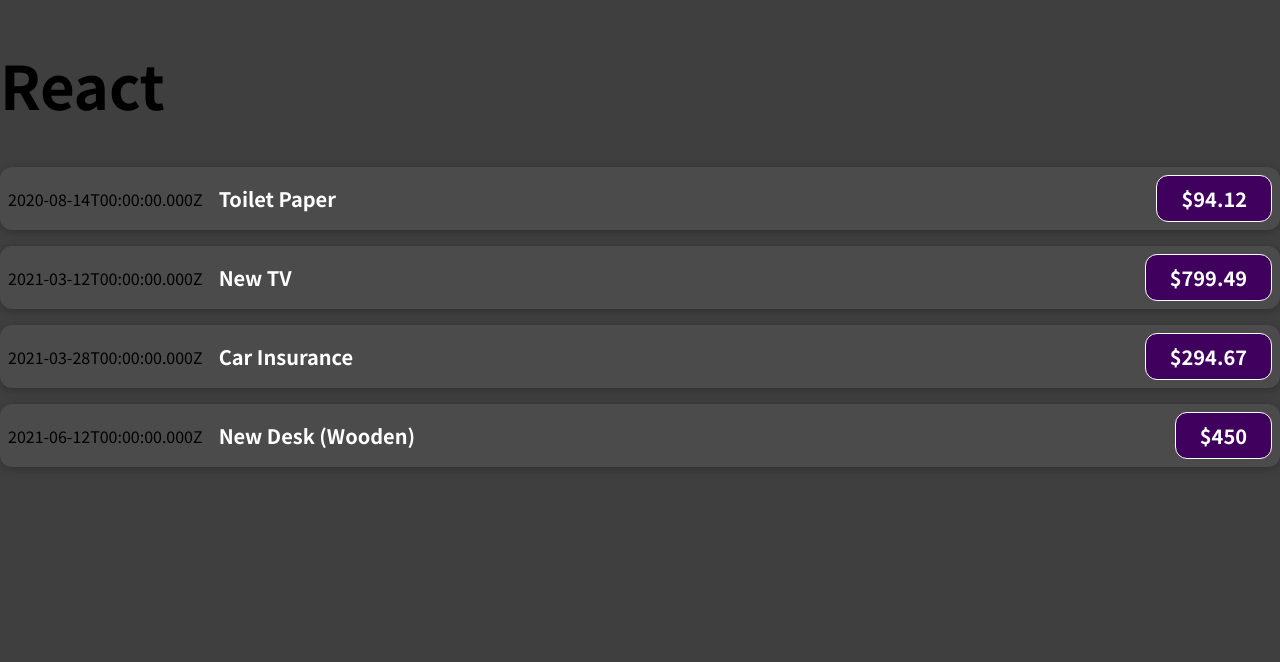
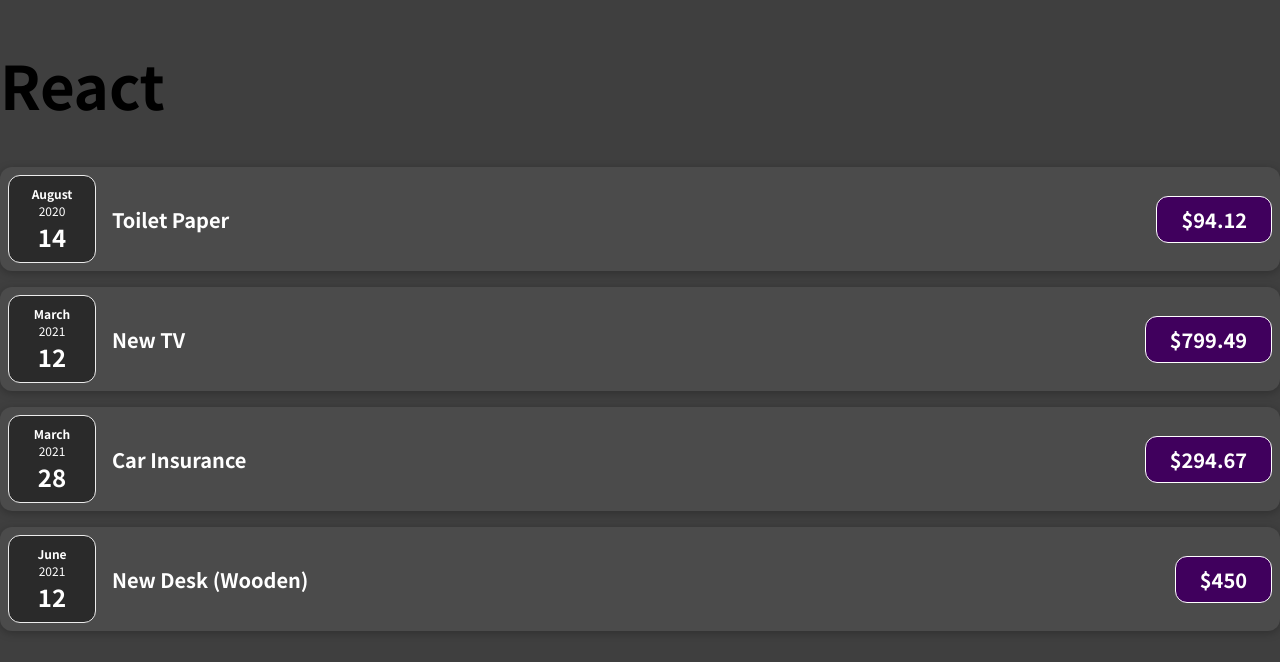
Before and after one commit to Saba-Var/Expense-tracker, a JavaScript app: page / in a window 1280 px wide. Shown: the top 662 px of the page. Built offline with nearby package versions, Linux system fonts and the light colour scheme.

Commit message:
add new component and refactor code

```diff
--- a/src/App.js
+++ b/src/App.js
@@ -30,22 +30,22 @@
         title={expenses[0].title}
         amount={expenses[0].amount}
         date={expenses[0].date}
-      ></ExpenseItem>
+      />
       <ExpenseItem
         title={expenses[1].title}
         amount={expenses[1].amount}
         date={expenses[1].date}
-      ></ExpenseItem>
+      />
       <ExpenseItem
         title={expenses[2].title}
         amount={expenses[2].amount}
         date={expenses[2].date}
-      ></ExpenseItem>
+      />
       <ExpenseItem
         title={expenses[3].title}
         amount={expenses[3].amount}
         date={expenses[3].date}
-      ></ExpenseItem>
+      />
     </div>
   );
 }
--- /dev/null
+++ b/src/components/ExpenseDate.css
@@ -0,0 +1,26 @@
+.expense-date {
+  display: flex;
+  flex-direction: column;
+  width: 5.5rem;
+  height: 5.5rem;
+  border: 1px solid #ececec;
+  background-color: #2a2a2a;
+  color: white;
+  border-radius: 12px;
+  align-items: center;
+  justify-content: center;
+}
+
+.expense-date__month {
+  font-size: 0.75rem;
+  font-weight: bold;
+}
+
+.expense-date__year {
+  font-size: 0.75rem;
+}
+
+.expense-date__day {
+  font-size: 1.5rem;
+  font-weight: bold;
+}
--- /dev/null
+++ b/src/components/ExpenseDate.js
@@ -0,0 +1,16 @@
+import "./ExpenseDate.css";
+
+function ExpenseDate(props) {
+  const month = props.date.toLocaleString("en-US", { month: "long" });
+  const day = props.date.toLocaleString("en-US", { day: "2-digit" });
+  const year = props.date.getFullYear();
+
+  return (
+    <div className="expense-date">
+      <div className="expense-date__month">{month}</div>
+      <div className="expense-date__year">{year}</div>
+      <div className="expense-date__day">{day}</div>
+    </div>
+  );
+}
+export default ExpenseDate;
--- a/src/components/ExpenseItem.js
+++ b/src/components/ExpenseItem.js
@@ -1,9 +1,10 @@
+import ExpenseDate from "./ExpenseDate";
 import "./ExpenseItem.css";
 
 function ExpenseItem(props) {
   return (
     <div className="expense-item">
-      <div>{props.date.toISOString()}</div>
+      <ExpenseDate date={props.date} />
       <div className="expense-item__description">
         <h2>{props.title}</h2>
         <div className="expense-item__price">${props.amount}</div>
```
Also changed, not shown: 1 other file (tests, documents, lock files or other folders).
